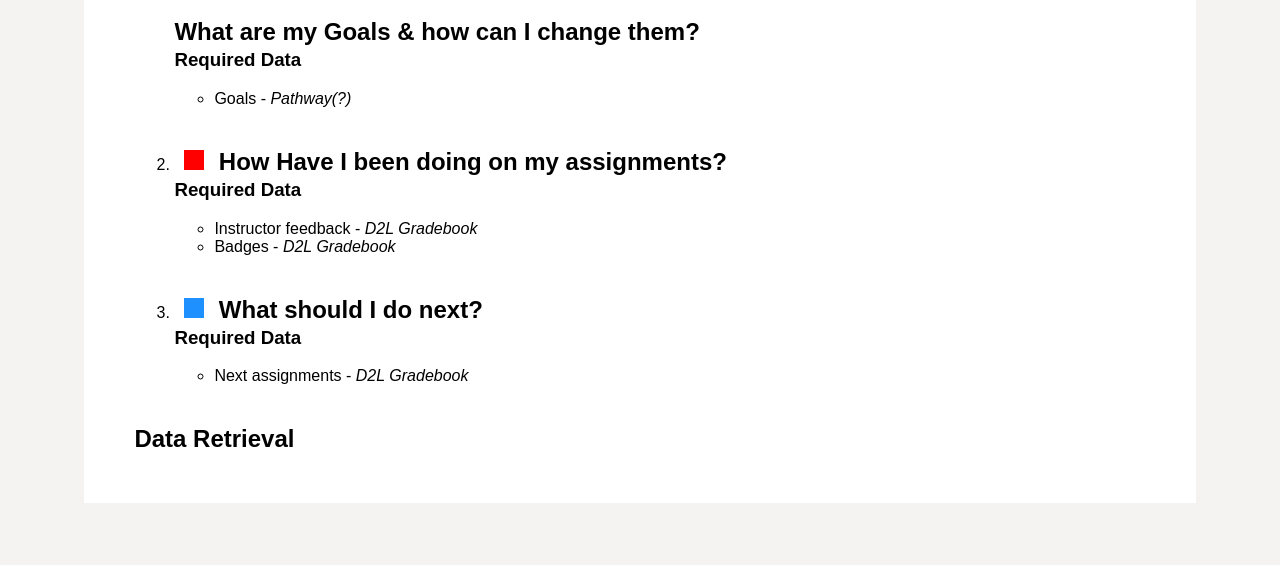
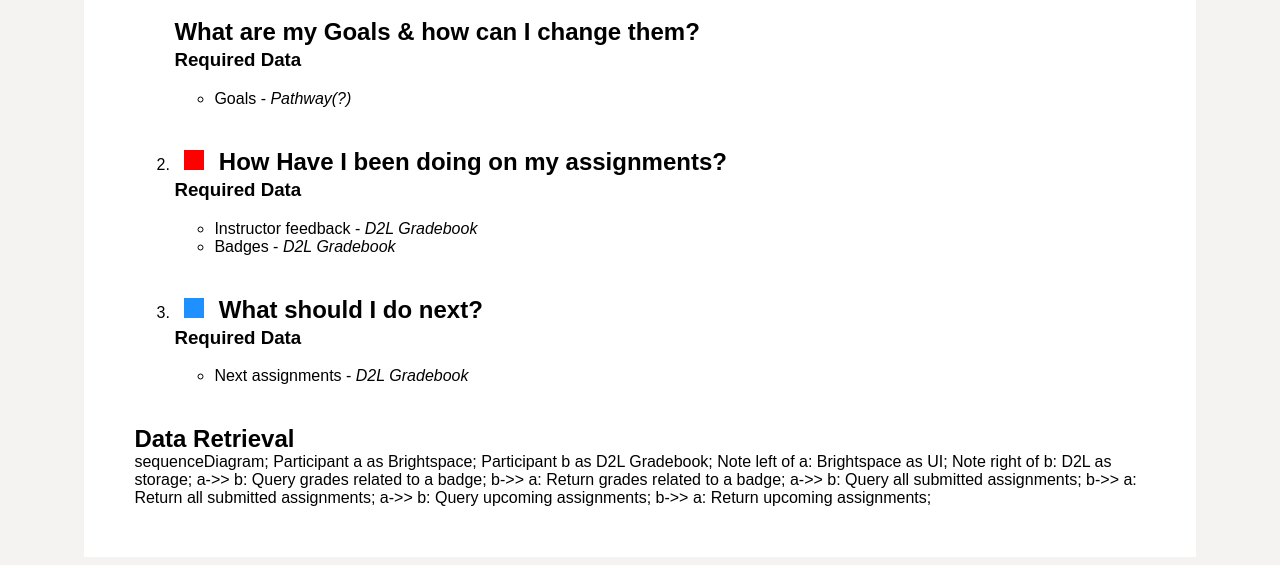
Before and after one commit to byuitechops/ECIDashboardDocs, a plain HTML site: page studentDashboard.html in a window 1280 px wide. Shown: the part 763-1328 px from the top of the page. Before the commit the page ends 1274 px from the top, so only its background shows below. Drawn offline with Linux system fonts and the light colour scheme; a script that the page names is missing.

Commit message:
added mermaid diagram for studentDashboard

```diff
--- a/studentDashboard.html
+++ b/studentDashboard.html
@@ -54,6 +54,7 @@
             </ol>
             <h2>Data Retrieval</h2>
             <div class="mermaid">
+                sequenceDiagram; Participant a as Brightspace; Participant b as D2L Gradebook; Note left of a: Brightspace as UI; Note right of b: D2L as storage; a->> b: Query grades related to a badge; b->> a: Return grades related to a badge; a->> b: Query all submitted assignments; b->> a: Return all submitted assignments; a->> b: Query upcoming assignments; b->> a: Return upcoming assignments;
 
             </div>
         </div>
```
